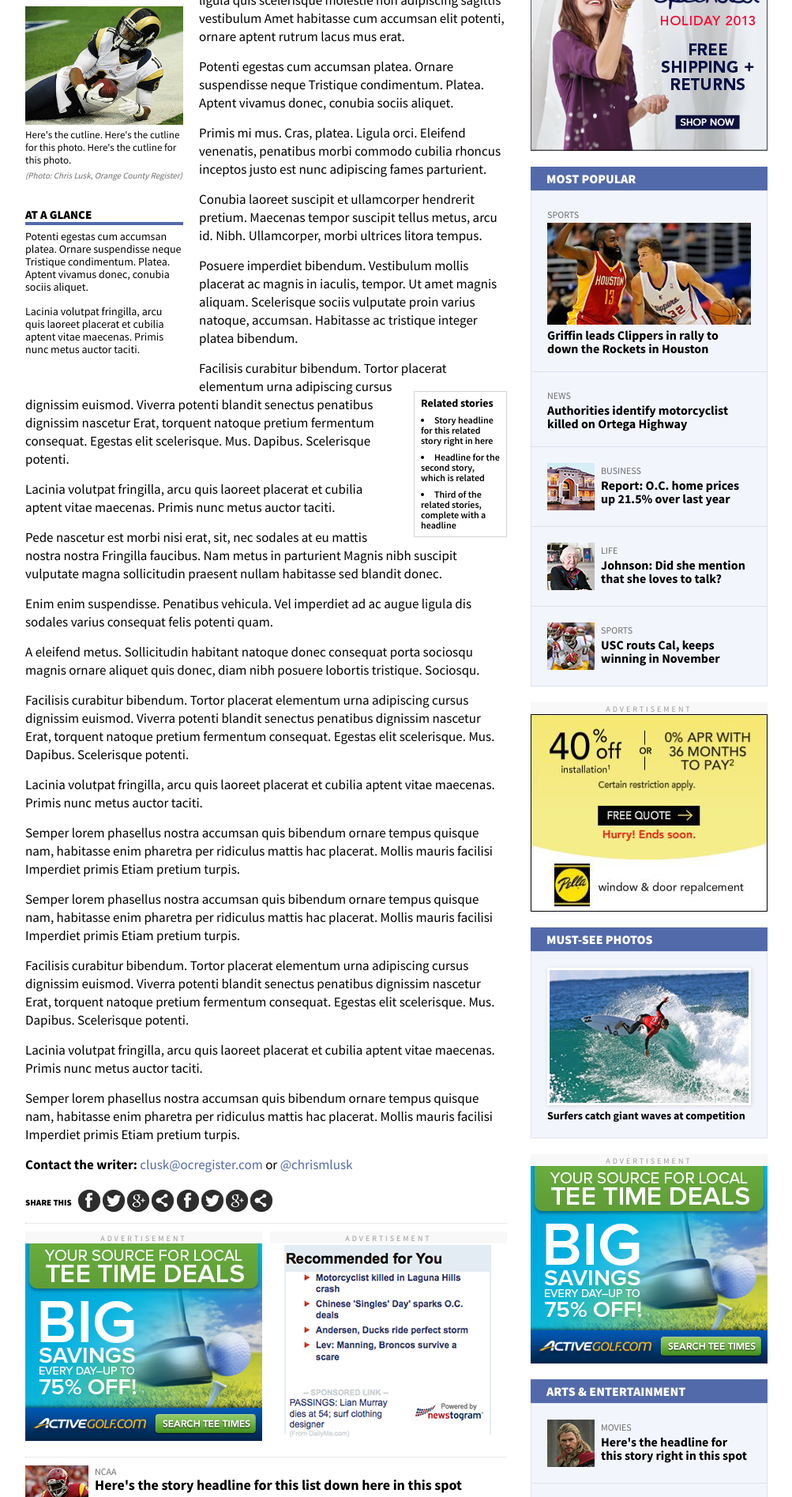
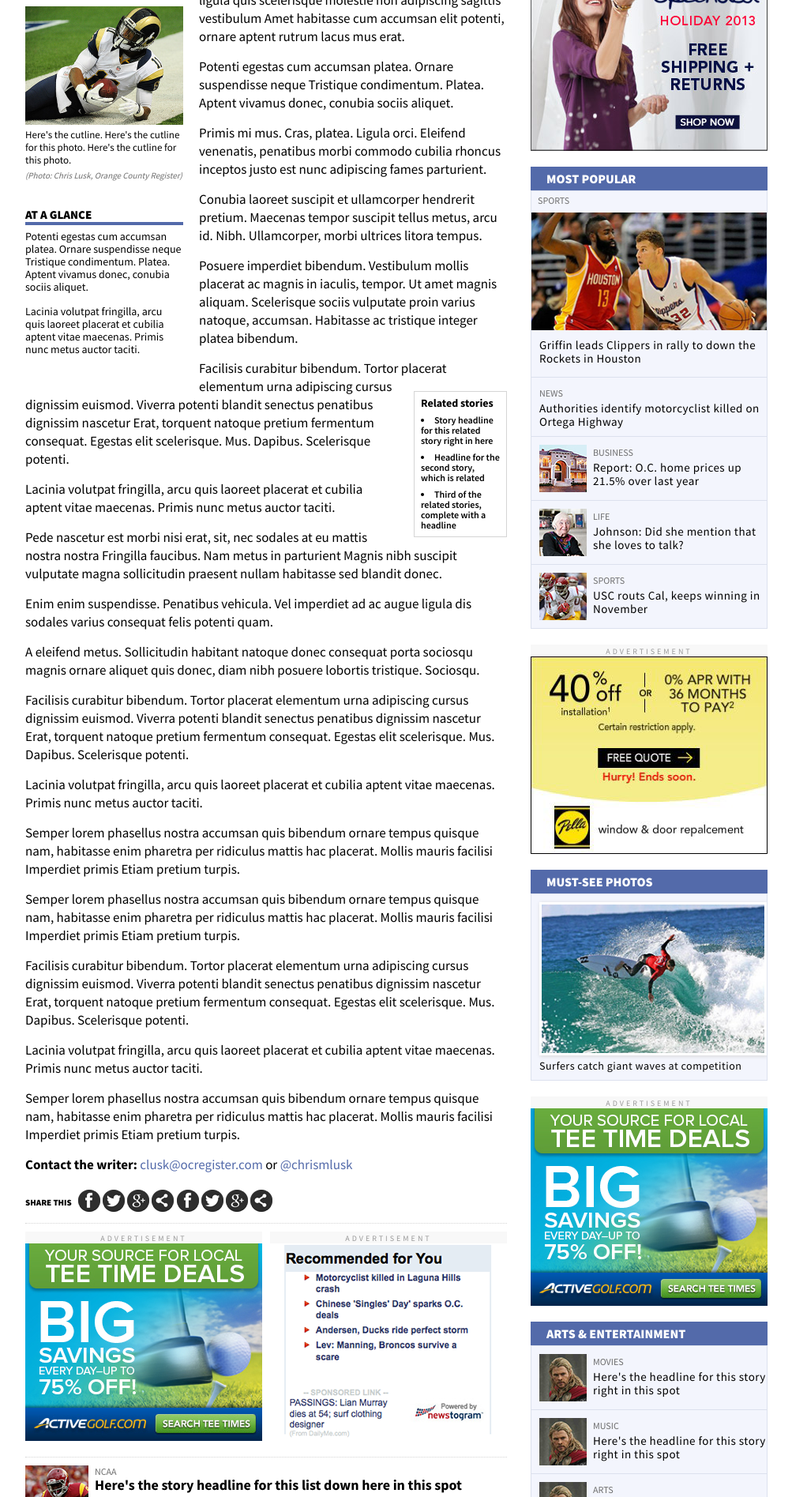
Before and after one commit to brutimus/OCR, a PHP site: page /story.html in a window 1280 px wide. Shown: the part 625-2520 px from the top of the page at 79% size, without its empty margins (138-1141 px from the left). Run offline with PHP 8.4, Linux system fonts and the light colour scheme.

Commit message:
Tweaking the .most-popular styles

```diff
--- a/styles.css
+++ b/styles.css
@@ -178,13 +178,18 @@
 /* MOST POPULAR */
 ol.most-popular {background-color:#f3f5fd;}
 ol.most-popular li {border:1px solid #dce1ee;border-bottom:none;}
+ol.most-popular li a {overflow:auto;display:block;padding:10px 0 10px 10px;}
 ol.most-popular li:last-child {border-bottom:1px solid #dce1ee;}
-ol.most-popular li a {overflow:auto;display:block;padding:20px;}
 ol.most-popular li a img {float:left;margin:0 8px 0 0;}
 ol.most-popular li a p {color:#6e6e6e;font-size:12px;text-transform:uppercase;}
-ol.most-popular li a h3 {font-size:16px;line-height:17px;}
-ol.most-popular li a.lead {}
-ol.most-popular li a.lead img {display:block;margin:0 0 5px 0;}
+ol.most-popular li a h3 {font-size: 15px;
+line-height: 17px;
+font-weight: 400;
+letter-spacing: 0.5px;}
+ol.most-popular li a.lead {padding:2px 0 15px 0;}
+ol.most-popular li a.lead p {margin: 0 0 5px 8px;}
+ol.most-popular li a.lead h3 {margin: 0 10px;}
+ol.most-popular li a.lead img {display:block;margin:0 0 10px 0;}
 ol.most-popular li a:hover > h3 {color:#000000;}
 ol.most-popular li:hover {background-color:#dce1ee;
 	-webkit-transition: background-color 0.2s ease;
```
